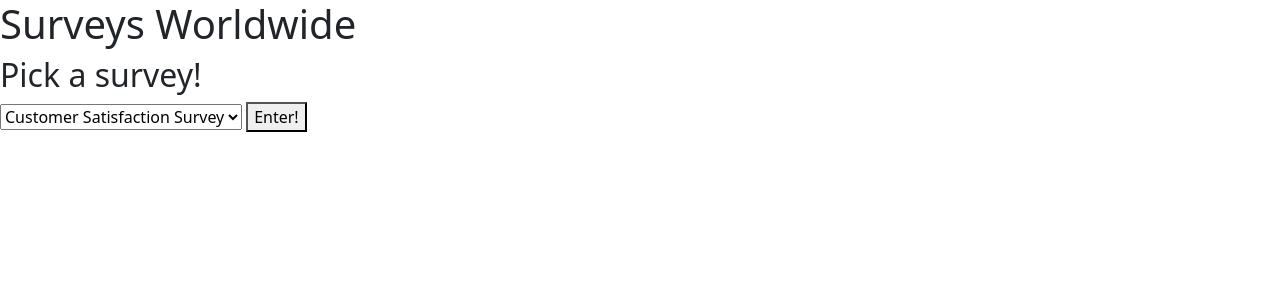
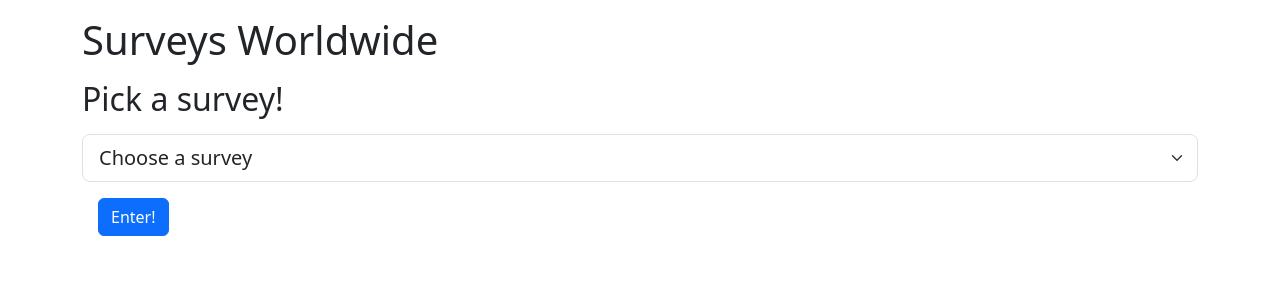
Before and after one commit to nathanrydel/flask-survey, a Flask app: page / in a window 1280 px wide. Shown: the top 300 px of the page. Run offline with Flask 3, Linux system fonts and the light colour scheme.

Commit message:
adding bootstrap

```diff
--- a/app.py
+++ b/app.py
@@ -1,6 +1,6 @@
 from flask import Flask, request, render_template, redirect, flash, session
 from flask_debugtoolbar import DebugToolbarExtension
-from surveys import surveys, satisfaction_survey as survey
+from surveys import surveys
 
 app = Flask(__name__)
 app.config['SECRET_KEY'] = "never-tell!"
--- a/templates/base.html
+++ b/templates/base.html
@@ -9,9 +9,9 @@
   <link rel="stylesheet" href="https://unpkg.com/bootstrap@5/dist/css/bootstrap.css">
 </head>
 
-<header>
-  <h1>Surveys Worldwide</h1>
-</header>
+<nav class="container">
+  <h1 class="mt-3">Surveys Worldwide</h1>
+</nav>
 
 <body>
 
--- a/templates/completion.html
+++ b/templates/completion.html
@@ -2,7 +2,7 @@
 
 {% block content %}
 
-  <h1>Thanks for completing this survey!</h1>
+<h2>Thanks for completing this survey!</h2>
 
 {% for msg in get_flashed_messages() %}
 <p style="color: red">{{ msg }}</p>
--- a/templates/question.html
+++ b/templates/question.html
@@ -1,7 +1,7 @@
 {% extends 'base.html' %}
 {% block content %}
 
-<h1>{{ question.prompt }}</h1>
+<h2>{{ question.prompt }}</h2>
 
 <form action="/answer" method="POST">
 
@@ -18,7 +18,7 @@
   <p style="color: red">{{ msg }}</p>
   {% endfor %}
 
-  <button>Continue</button>
+  <button class="btn btn-primary">Continue</button>
 </form>
 
 {% endblock %}
--- a/templates/survey_select.html
+++ b/templates/survey_select.html
@@ -4,16 +4,18 @@
 
 {% block content %}
 
-<form method="POST" action="/selection">
+<div class="container">
+  <form class="mt-3 display-flex" method="POST" action="/selection">
     <h2>Pick a survey!</h2>
 
-  <select name="survey_selection">
-    {# TODO: Loop over the surveys #}
+    <select class="form-select form-select-lg my-3 col-3 lg-col-4" name="survey_selection">
+      <option disabled selected value>Choose a survey</option>
       {% for id, survey in surveys.items() %}
       <option value="{{ id }}" aria-label="{{ survey.title }}">{{ survey.title }}</option>
       {% endfor %}
     </select>
-  <button>Enter!</button>
+    <button class="ms-3 btn btn-primary">Enter!</button>
   </form>
+</div>
 
 {% endblock %}
--- a/templates/survey_start.html
+++ b/templates/survey_start.html
@@ -1,18 +1,22 @@
 {% extends 'base.html' %}
 {% block content %}
 
-<h1> {{ survey.title }}</h1>
+<div class="container">
+  <h2> {{ survey.title }} </h2>
   <p>
     {{ survey.instructions}}
   </p>
+</div>
 
 <!--
     DO NOT CHANGE THE FORM ACTION OR METHOD
     You'll need to write the applicable code to handle this request
    -->
+<div class="container">
   <form action="/begin" method="POST">
     <input name="survey_key" type="hidden" value="{{ survey_key }}">
     <button>Start!</button>
   </form>
+</div>
 
 {% endblock %}
```
Lines whose indentation alone changed are shown as unchanged.
